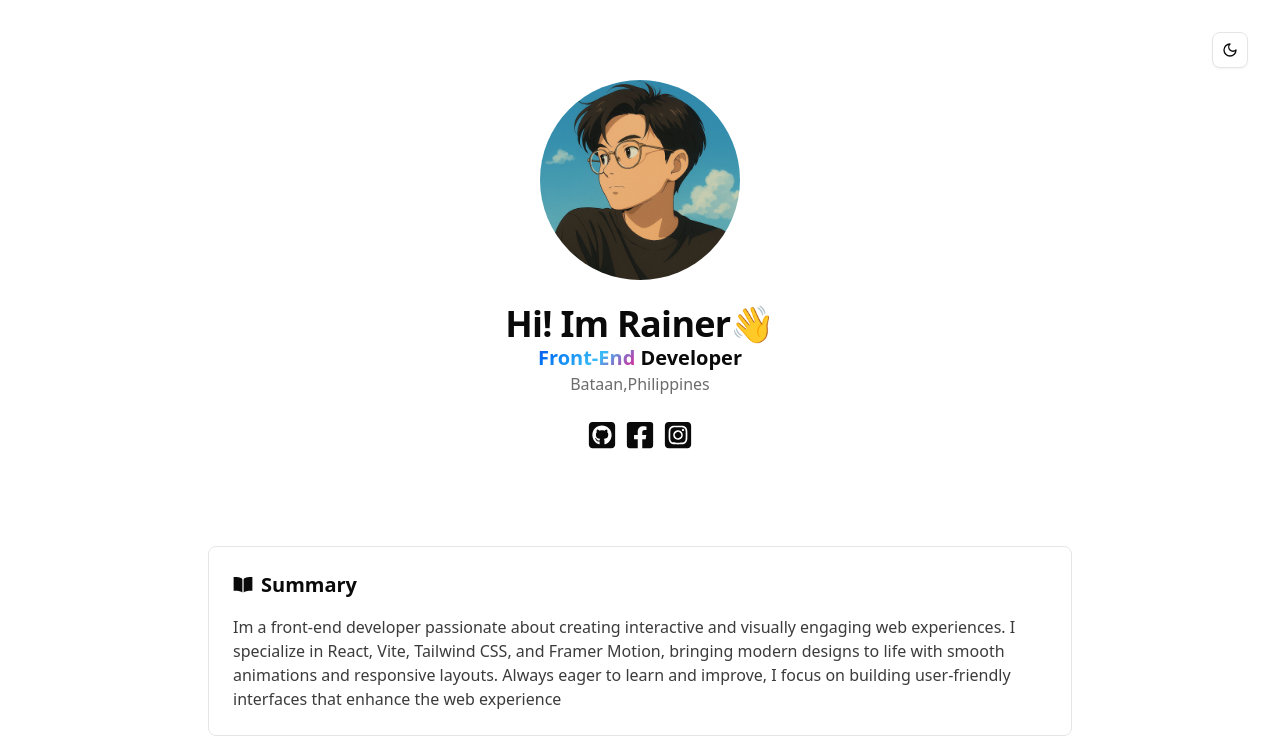
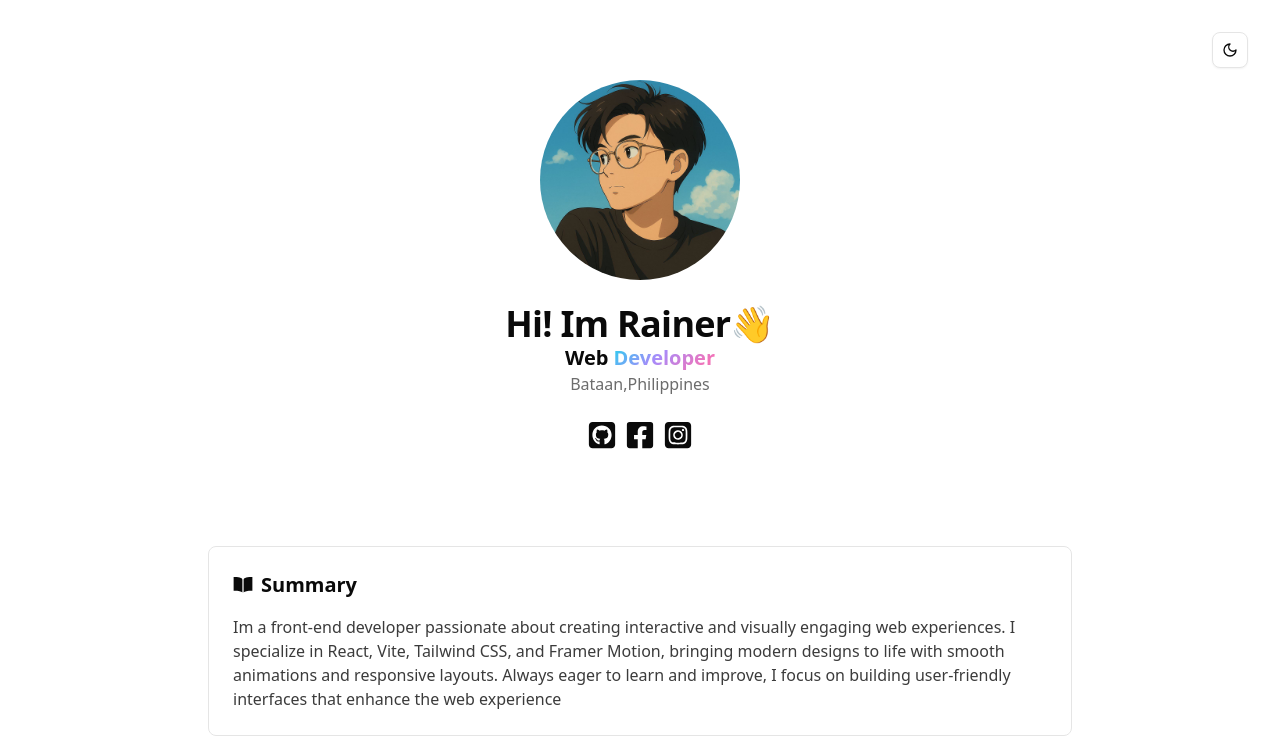
Before and after one commit to RainerMorales/My-Portfolio, a Next.js app: page / in a window 1280 px wide. Shown: the top 750 px of the page. Built offline with nearby package versions, Linux system fonts and the light colour scheme.

Commit message:
fix image

```diff
--- a/src/app/Projects/page.tsx
+++ b/src/app/Projects/page.tsx
@@ -40,7 +40,7 @@ function Projects() {
               link={
                 <a
                   className="link link-hover font-mono"
-                  href="https://react-todolist2025.vercel.app/"
+                  href="https://todonow-v1.vercel.app"
                 >
                   Visit
                 </a>
@@ -57,12 +57,12 @@ function Projects() {
           </BlurFade>
           <BlurFade delay={0.15} inView>
             <Card
-              names={"Weather App"}
+              names={"Forcasa"}
               description={`Im developing a weather app using React and the OpenWeather API to provide real-time weather updates with an intuitive user interface`}
               pic={
                 <Image
                   className="w-full  object-top object-cover "
-                  src="/Weather.png"
+                  src="/Forcasa.png"
                   height={500}
                   width={500}
                   alt="Weather"
@@ -71,7 +71,7 @@ function Projects() {
               link={
                 <a
                   className="link link-hover font-mono"
-                  href="https://weather-app2025.vercel.app/"
+                  href="https://forcasa.vercel.app/"
                 >
                   Visit
                 </a>
@@ -99,7 +99,7 @@ function Projects() {
                   alt="Fika"
                 />
               }
-              link={<a href="https://fika-shop.vercel.app/">Visit</a>}
+              link={<a href="https://fika-v1.vercel.app/">Visit</a>}
               badge={
                 <>
                   <Badge>React</Badge>
--- a/src/app/page.tsx
+++ b/src/app/page.tsx
@@ -33,7 +33,7 @@ export default function Home() {
             Hi! Im Rainer👋
           </TypingAnimation>
           <div className="text-xl font-bold ">
-            <AuroraText>Front-End</AuroraText> Developer
+            Web <AuroraText> Developer</AuroraText>
           </div>
 
           <div className="text-md opacity-60">Bataan,Philippines</div>
@@ -151,7 +151,7 @@ export default function Home() {
                 alt="TodoNow"
               />
             }
-            link={<a href="https://react-todolist2025.vercel.app/">Visit</a>}
+            link={<a href="https://todonow-v1.vercel.app">Visit</a>}
             badge={
               <>
                 <Badge>React</Badge>
--- a/src/components/magicui/aurora-text.tsx
+++ b/src/components/magicui/aurora-text.tsx
@@ -13,8 +13,8 @@ export const AuroraText = memo(
   ({
     children,
     className = "",
-    colors = ["#FF0080", "#7928CA", "#0070F3", "#38bdf8"],
-    speed = 1,
+    colors = ["#38bdf8", "#22d3ee", "#a78bfa", "#f472b6"],
+    speed = 3,
   }: AuroraTextProps) => {
     const gradientStyle = {
       backgroundImage: `linear-gradient(135deg, ${colors.join(", ")}, ${
@@ -37,7 +37,7 @@ export const AuroraText = memo(
         </span>
       </span>
     );
-  },
+  }
 );
 
 AuroraText.displayName = "AuroraText";
```
Also changed, not shown: public/Forcasa.png (added).
